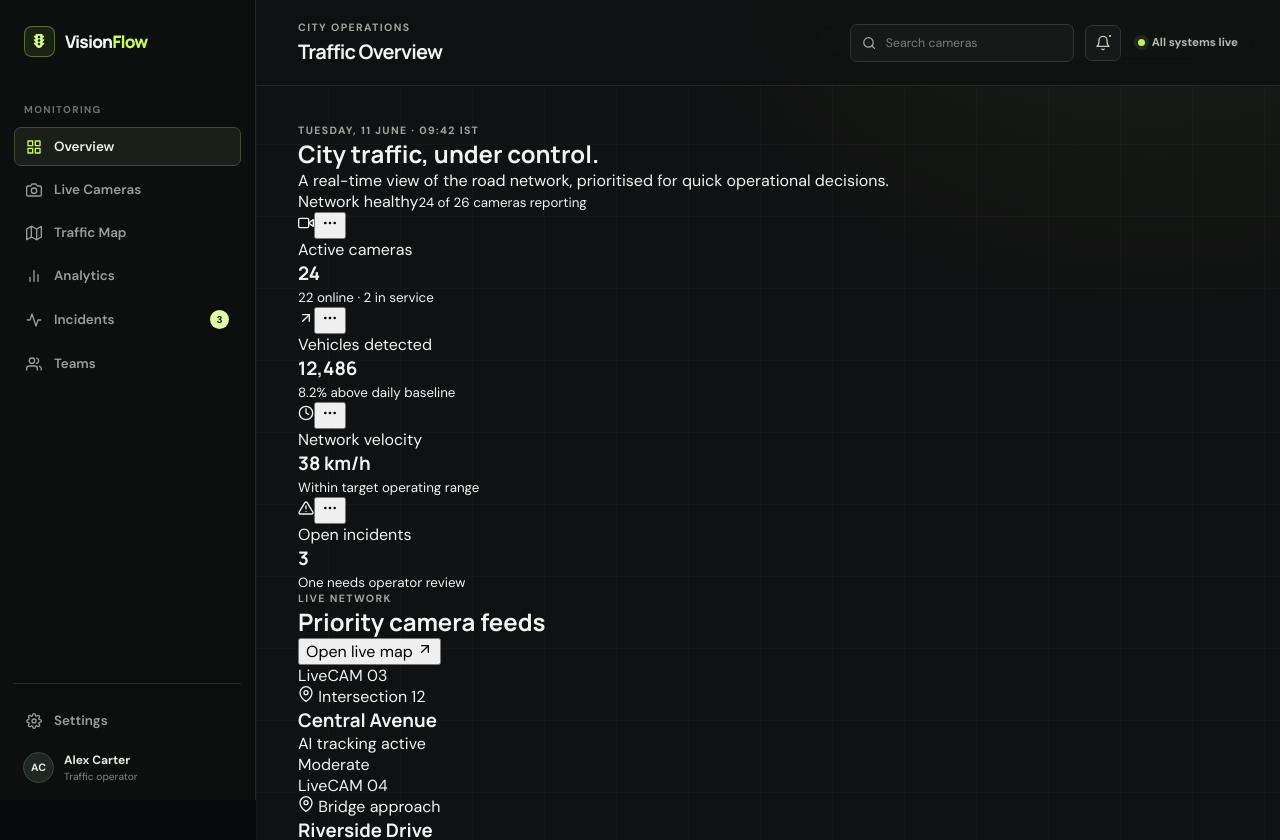
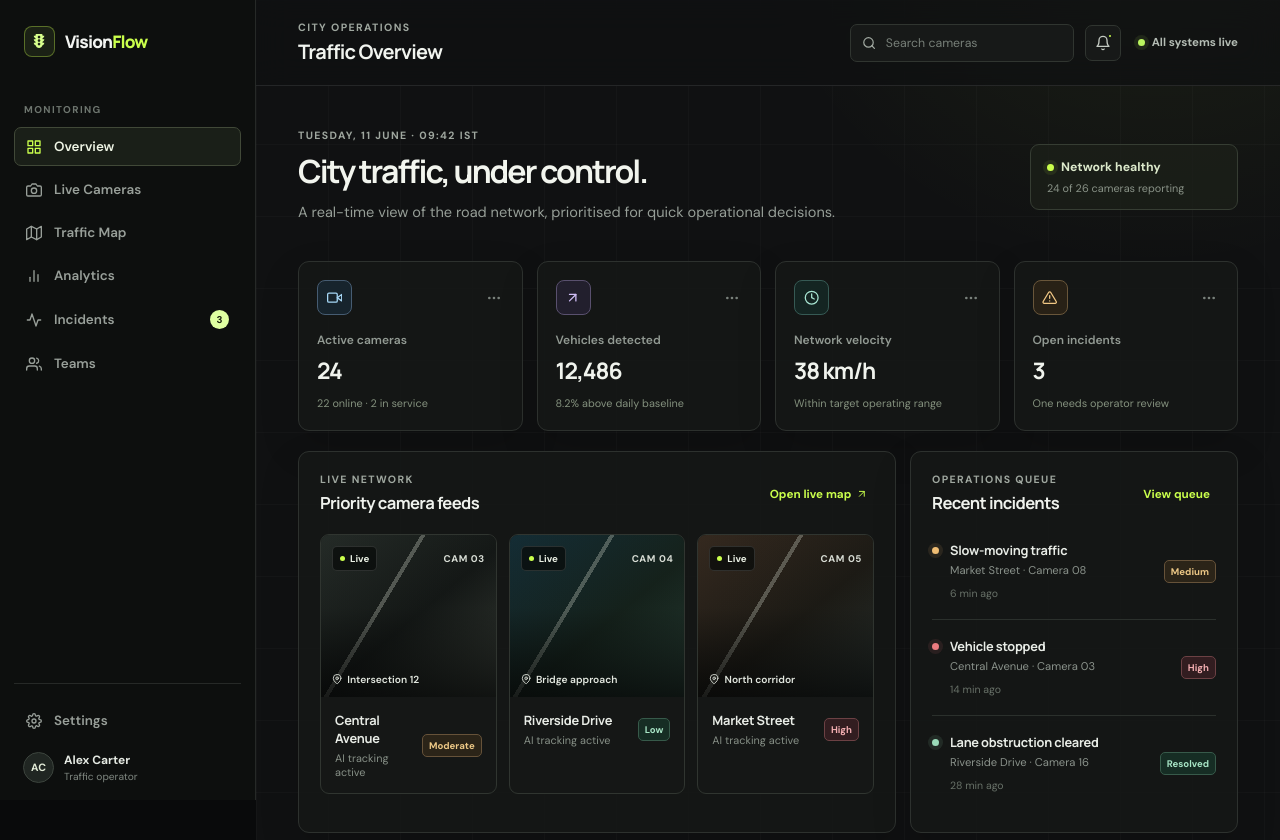
Before and after one commit to Ctrl-De4ault/VisionFlowAI, a React (Vite) app: page / in a window 1280 px wide. Shown: the top 840 px of the page. Built offline with nearby package versions, Linux system fonts and the light colour scheme.

Commit message:
style: complete premium dashboard styling

```diff
--- a/src/pages/Dashboard.css
+++ b/src/pages/Dashboard.css
@@ -1,15 +1,54 @@
-.cameras-panel { min-width: 0; }
+.dashboard-hero,
+.metric-top,
+.panel-heading,
+.camera-info,
+.incident { display: flex; align-items: center; }
 
-@media (min-width: 781px) and (max-width: 1120px) {
-  .incidents-panel { max-width: none; }
-}
+.dashboard-hero,
+.panel-heading { justify-content: space-between; gap: 24px; }
 
-@media (max-width: 1120px) {
-  .cameras-panel,
-  .incidents-panel { width: 100%; }
-}
+.dashboard-hero { min-height: 106px; }
+.dashboard-hero h2 { max-width: 620px; margin: 7px 0 9px; color: #f2f5ee; font-size: clamp(1.7rem, 2.5vw, 2.25rem); letter-spacing: -.06em; }
+.hero-copy { max-width: 570px; color: #969e97; font-size: .91rem; line-height: 1.55; }
+.network-health { min-width: 208px; padding: 14px 16px; border: 1px solid #363d33; border-radius: 9px; background: rgba(28, 32, 26, .72); }
+.network-health span { display: flex; align-items: center; gap: 7px; color: #dce9cb; font-size: .77rem; font-weight: 700; }
+.network-health i { width: 7px; height: 7px; border-radius: 50%; background: #caff4c; box-shadow: 0 0 0 4px rgba(202,255,76,.08); }
+.network-health small { display: block; margin-top: 6px; color: #899287; font-size: .68rem; }
 
-@media (max-width: 600px) {
-  .incident { align-items: flex-start; }
-  .severity { display: none; }
-}
+.metric-grid { display: grid; grid-template-columns: repeat(4, 1fr); gap: 14px; margin: 31px 0 20px; }
+.metric-card,
+.panel { border: 1px solid #2d312e; border-radius: 11px; background: rgba(21, 23, 22, .88); box-shadow: 0 16px 40px rgba(0,0,0,.13); }
+.metric-card { padding: 18px; transition: transform .18s ease, border-color .18s ease; }
+.metric-card:hover { border-color: #454d42; transform: translateY(-2px); }
+.metric-top { justify-content: space-between; margin-bottom: 17px; }
+.metric-top button { display: grid; width: 24px; height: 24px; place-items: center; border: 0; background: transparent; color: #79817b; }
+.metric-icon { display: grid; width: 35px; height: 35px; place-items: center; border: 1px solid; border-radius: 8px; font-size: .96rem; }
+.metric-icon.blue { border-color: #465c72; background: #17242d; color: #a7d8f7; }.metric-icon.violet { border-color: #59506e; background: #221f2d; color: #cfbdf5; }.metric-icon.teal { border-color: #365a54; background: #142522; color: #a8e5d2; }.metric-icon.orange { border-color: #69563a; background: #282116; color: #f2c885; }
+.metric-card p { color: #929a93; font-size: .75rem; font-weight: 600; }
+.metric-card h3 { margin: 7px 0 5px; color: #f0f3ed; font-size: 1.42rem; letter-spacing: -.045em; }
+.metric-card small { color: #84917e; font-size: .68rem; }
+
+.content-grid { display: grid; grid-template-columns: minmax(0, 1.55fr) minmax(320px, .85fr); gap: 14px; }
+.panel { padding: 21px; }
+.panel-heading h2 { margin-top: 5px; color: #eff2ed; font-size: 1.04rem; letter-spacing: -.035em; }
+.text-button { display: inline-flex; align-items: center; gap: 5px; border: 0; background: transparent; color: #caff4c; font-size: .73rem; font-weight: 700; }
+.text-button:hover { color: #e2ffac; }
+
+.camera-grid { display: grid; grid-template-columns: repeat(3, 1fr); gap: 12px; margin-top: 20px; }
+.camera-card { overflow: hidden; border: 1px solid #303530; border-radius: 9px; background: #151716; }
+.camera-visual { position: relative; height: 162px; overflow: hidden; background: linear-gradient(140deg, #282f2b, #161a18 52%, #3a4039); }
+.camera-visual::before { position: absolute; inset: -92% 22% -40%; content: ''; transform: rotate(31deg); background: repeating-linear-gradient(90deg, transparent 0 40px, rgba(232,238,223,.8) 40px 44px, transparent 44px 80px); opacity: .4; }
+.camera-visual::after { position: absolute; inset: 0; content: ''; background: linear-gradient(180deg, rgba(4,5,5,.1), rgba(4,5,5,.12) 45%, rgba(4,5,5,.76)); }
+.visual-2 { background: linear-gradient(140deg, #16313a, #17251e 55%, #294137); }.visual-3 { background: linear-gradient(140deg, #3a2d22, #1f1d17 55%, #2b3431); }
+.feed-meta { display: flex; position: absolute; z-index: 1; top: 11px; right: 11px; left: 11px; align-items: center; justify-content: space-between; }
+.live-pill { display: flex; align-items: center; gap: 5px; padding: 5px 7px; border: 1px solid rgba(255,255,255,.13); border-radius: 5px; background: rgba(9,11,10,.74); color: #eaf0e4; font-size: .61rem; font-weight: 700; }
+.live-pill i { width: 5px; height: 5px; border-radius: 50%; background: #caff4c; }.camera-id { color: #d8ddd5; font-size: .61rem; font-weight: 700; letter-spacing: .06em; }
+.feed-location { display: flex; position: absolute; z-index: 1; right: 11px; bottom: 11px; left: 11px; align-items: center; gap: 5px; color: #e3e8e0; font-size: .64rem; font-weight: 600; }
+.camera-info { justify-content: space-between; gap: 8px; padding: 14px; }.camera-info h3, .incident h3 { color: #e8ece6; font-size: .8rem; letter-spacing: -.02em; }.camera-info p { margin-top: 4px; color: #879087; font-size: .68rem; }
+.congestion, .severity { padding: 4px 6px; border: 1px solid; border-radius: 5px; font-size: .6rem; font-weight: 700; }.congestion.green, .severity.resolved { border-color: #375a4a; background: #162d24; color: #a8e5c6; }.congestion.orange, .severity.medium { border-color: #665239; background: #2b2418; color: #edc886; }.congestion.red, .severity.high { border-color: #6c4144; background: #321d20; color: #f4afb2; }
+
+.incident-list { margin-top: 10px; }.incident { position: relative; gap: 11px; padding: 17px 0; border-bottom: 1px solid #2b302c; }.incident:last-child { border: 0; }.incident-dot { width: 7px; height: 7px; align-self: flex-start; margin-top: 6px; flex: 0 0 auto; border-radius: 50%; }.incident-dot.high { background: #ec7b80; box-shadow: 0 0 0 4px rgba(236,123,128,.1); }.incident-dot.medium { background: #efbd73; box-shadow: 0 0 0 4px rgba(239,189,115,.1); }.incident-dot.resolved { background: #9adbb9; box-shadow: 0 0 0 4px rgba(154,219,185,.1); }.incident div { min-width: 0; flex: 1; }.incident p { margin: 4px 0; color: #8a928b; font-size: .7rem; }.incident small { color: #687168; font-size: .66rem; }
+
+@media (max-width: 1120px) { .metric-grid { grid-template-columns: repeat(2, 1fr); }.content-grid { grid-template-columns: 1fr; } }
+@media (max-width: 780px) { .dashboard-hero { align-items: flex-start; flex-direction: column; }.network-health { min-width: 0; width: 100%; }.camera-grid { grid-template-columns: 1fr; }.camera-visual { height: 184px; } }
+@media (max-width: 480px) { .metric-grid { grid-template-columns: 1fr; }.panel { padding: 17px; }.camera-info { padding: 13px; }.severity { display: none; } }
```
